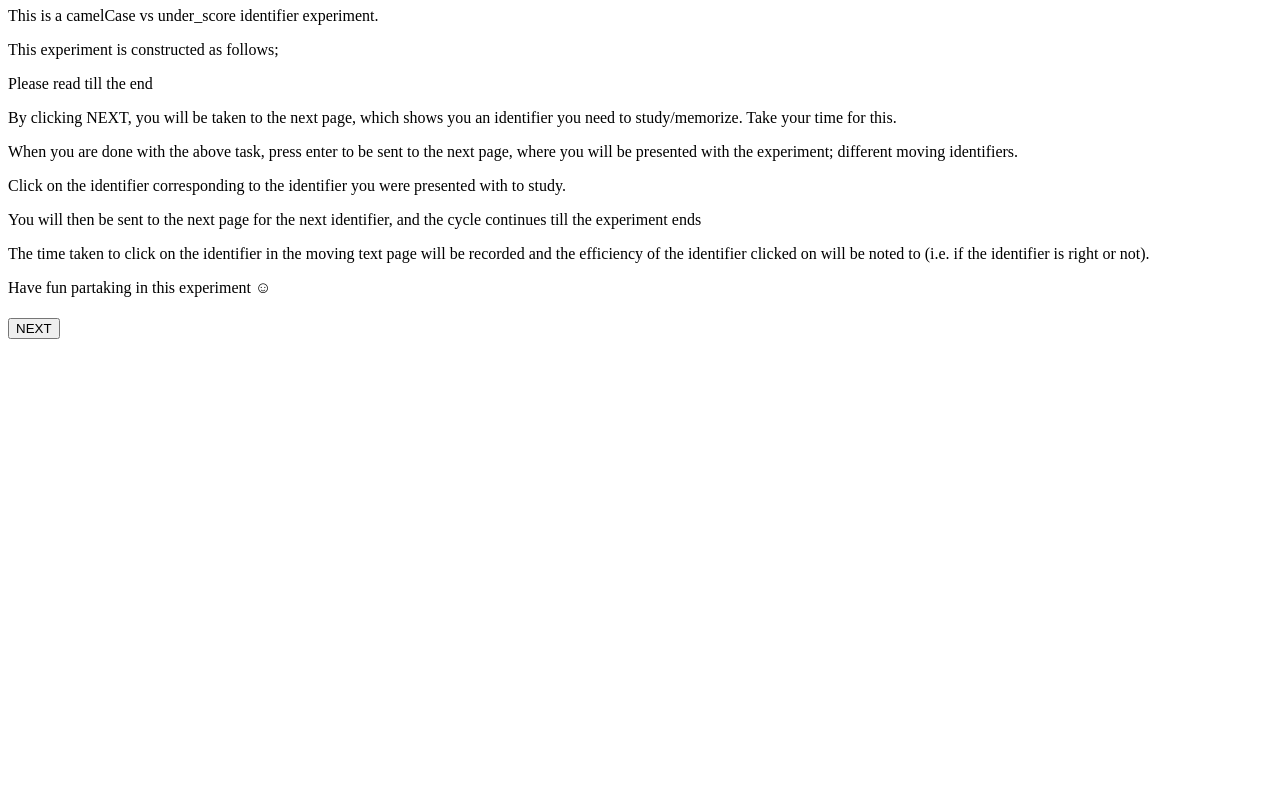
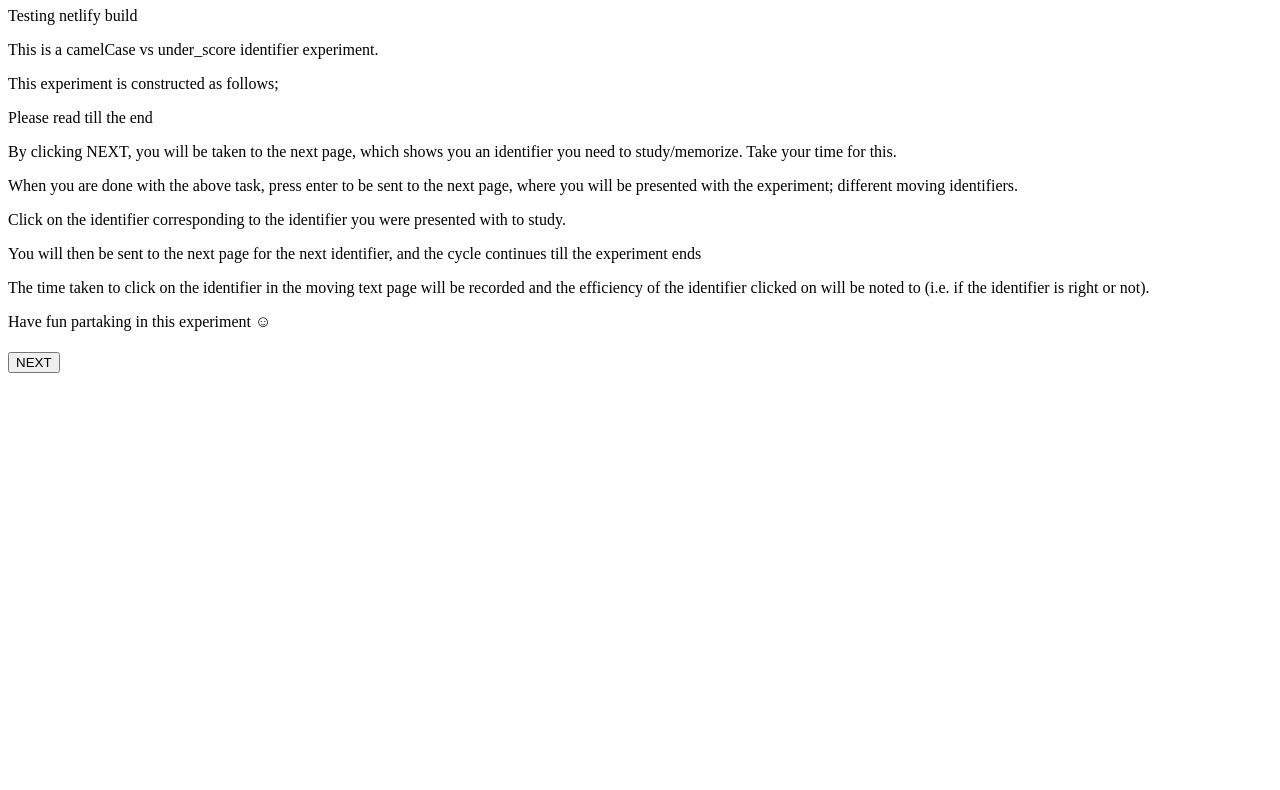
Before and after one commit to Tontah/BAProj, a website built with Vite: page index.html in a window 1280 px wide. Shown: the part 73-863 px from the top of the page. Built offline with nearby package versions, Linux system fonts and the light colour scheme.

Commit message:
debug: testing netlify build

```diff
--- a/index.html
+++ b/index.html
@@ -2,7 +2,7 @@
 <html lang = "en">
 <head>
     <meta charset = "UTF-8">
-    <title>Moving Text Experiment test test</title>
+    <title>Moving Text Experiment</title>
 <!--    <script src="https://cdn.jsdelivr.net/npm/TagCloud@2.2.0/dist/TagCloud.min.js"></script>-->
     <script src="https://cdnjs.cloudflare.com/ajax/libs/seedrandom/3.0.5/seedrandom.min.js"></script>
     <link rel="stylesheet" href="src/main.css">
@@ -10,6 +10,7 @@
 <body>
 <div id = "experimentTitle">
     <h1>Moving Text Experiment</h1>
+    <p>Testing netlify build</p>
 </div>
 <div class = "mainPage">
     <p>This is a camelCase vs under_score identifier experiment.</p>
```
Also changed, not shown: Readme.md.
